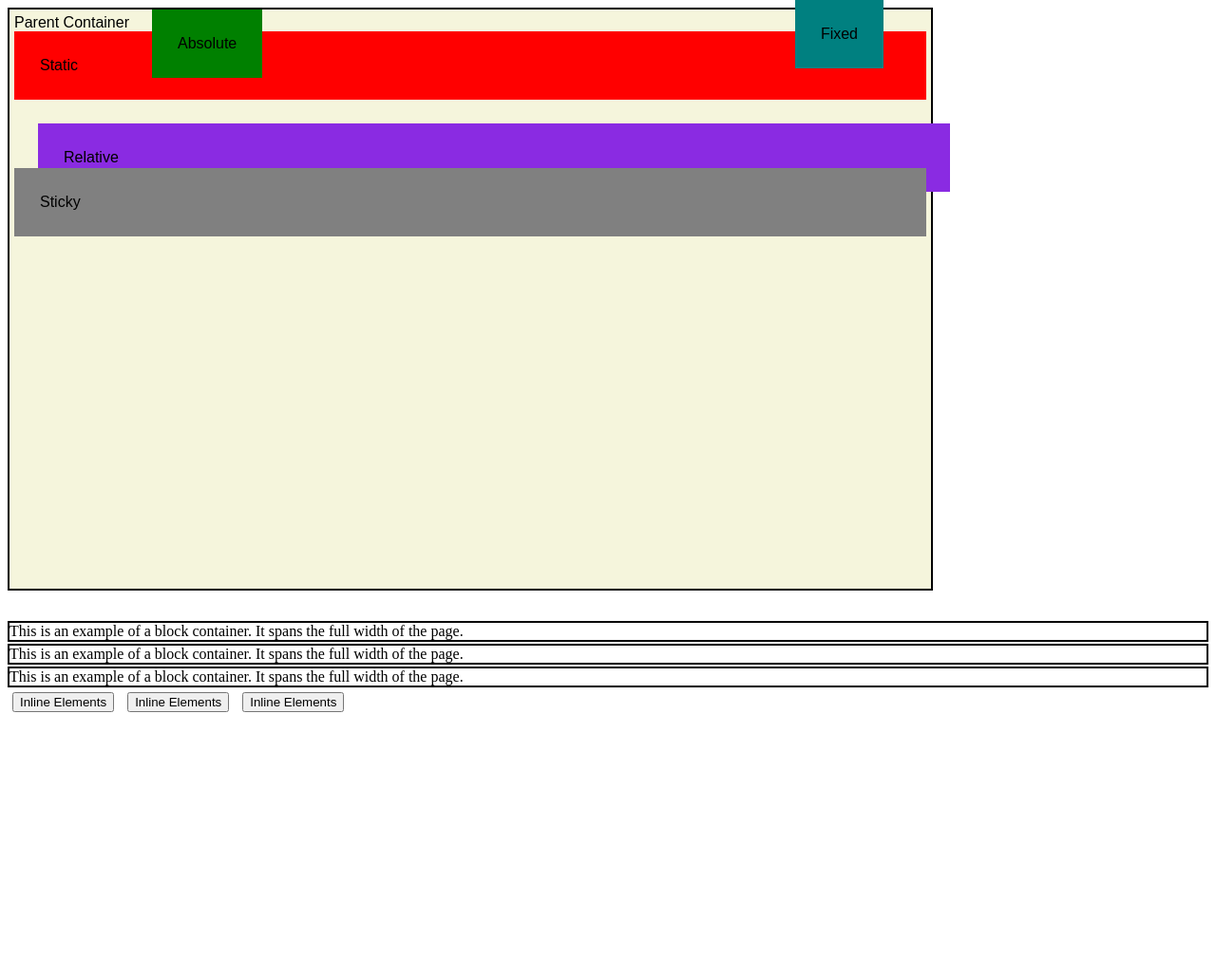
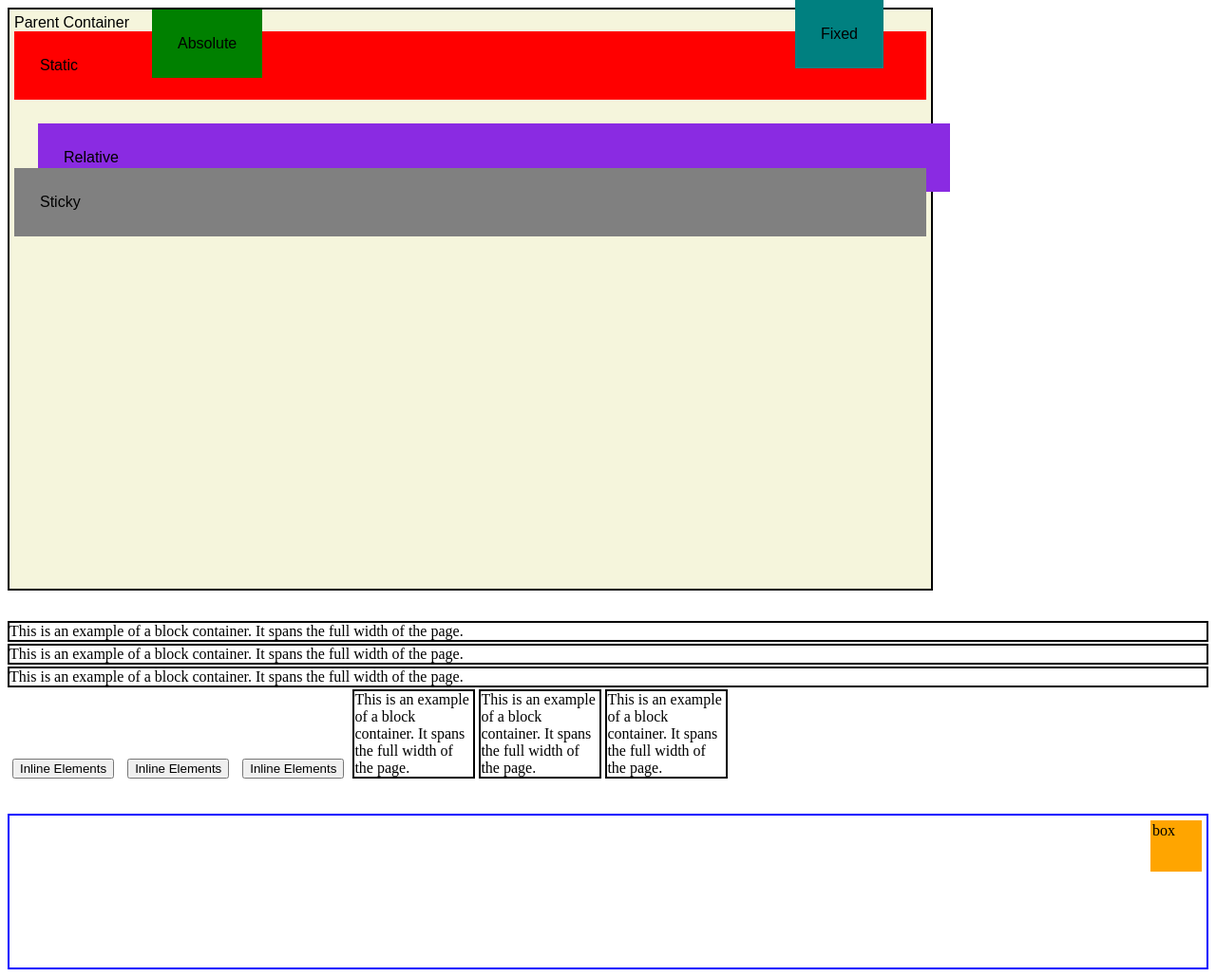
Before and after one commit to gsouthworth/SDB-May-2023-notes, a plain HTML site: page unti-1/position-display-float/index.html in a window 1280 px wide. Shown: the whole page at 95% size. Before the commit the page ends 800 px from the top, so only its background shows below. Drawn offline with Linux system fonts and the light colour scheme.

Commit message:
new notes

```diff
--- a/unti-1/position-display-float/index.html
+++ b/unti-1/position-display-float/index.html
@@ -24,38 +24,15 @@
         <button class="inline-element">Inline Elements</button>
         <button class="inline-element">Inline Elements</button>
         <button class="inline-element">Inline Elements</button>
+
+        <div class="inline-block">This is an example of a block container. It spans the full width of the page.</div>
+        <div class="inline-block">This is an example of a block container. It spans the full width of the page.</div>
+        <div class="inline-block">This is an example of a block container. It spans the full width of the page.</div>
+
+        <div class="float-container">
+            <div class="float-box">box</div>
+        </div>
     </div>
 
 </body>
 </html>
-
-<!--
-    ? Static
-        -Top, bottom, left, right, z-index properties have no influence
-        -Default state. static in the normal flow of the page
-    -->
-
-<!--
-    ? Relative
-        -By default acts like static
-        -can you use the directional styling above and moves from its static position
-            !try not to use it, its too manual, dependent on human styling.
-    -->
-
-<!--
-    ? Absolute
-        -Takes element out of flow
-        -In regards to closest ancestor element
-        -Relevant to root that is NOT static (body in this example)
--->
-
-<!--
-    ? Fixed
-        -Ignores parent and is based on the entire view port
--->
-
-<!--
-    ? Sticky
-        -Keeps moving in normal flow but once it hits certain place it stops and holds life fixed
-        - relative by default,
--->
```
Also changed, not shown: unti-1/flexbox/index.html (added), unti-1/flexbox/style.css (added).
